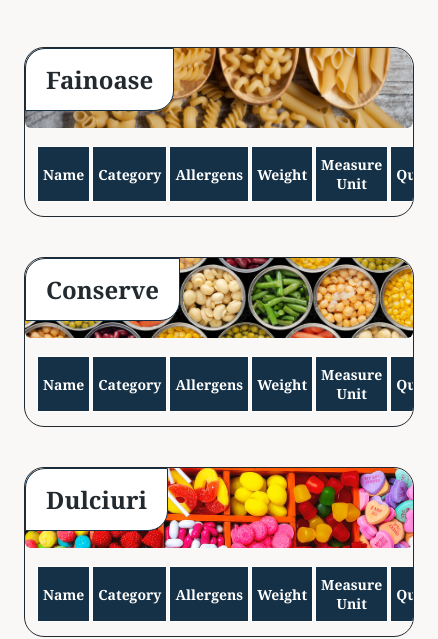
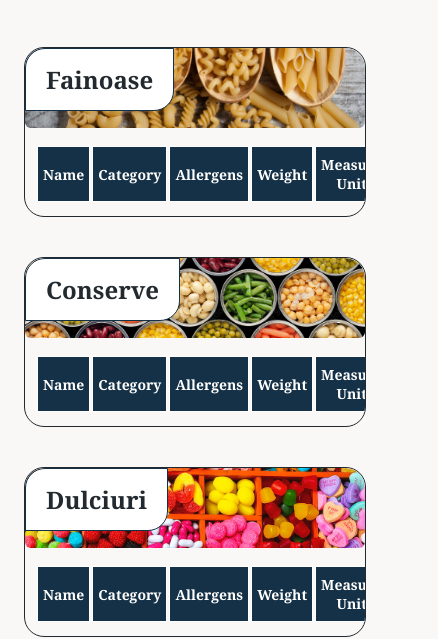
Before and after one commit to fioip/organizare-camara, a website built with webpack: page src/index.html in a window 390 px wide. Shown: the part 239-878 px from the top of the page, 438 px wide, since content can reach past the window. Built offline with nearby package versions, Linux system fonts and the light colour scheme; files whose address does not match are found by name.

Commit message:
styles updates

```diff
--- a/src/style.css
+++ b/src/style.css
@@ -25,7 +25,6 @@ html {
   padding: 100px 24px 40px;
   margin: 0 auto;
   max-width: 1400px;
-  width: 100%;
   flex-grow: 1;
 }
 
@@ -345,6 +344,10 @@ footer img {
 }
 
 @media only screen and (max-width: 1200px) {
+  .main {
+    margin: unset;
+  }
+
   .products-container {
     flex-direction: column;
   }
```
